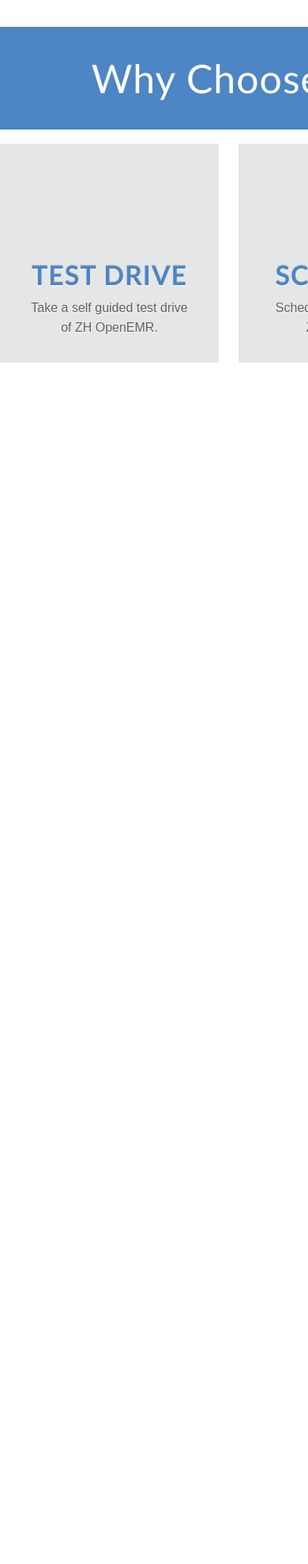
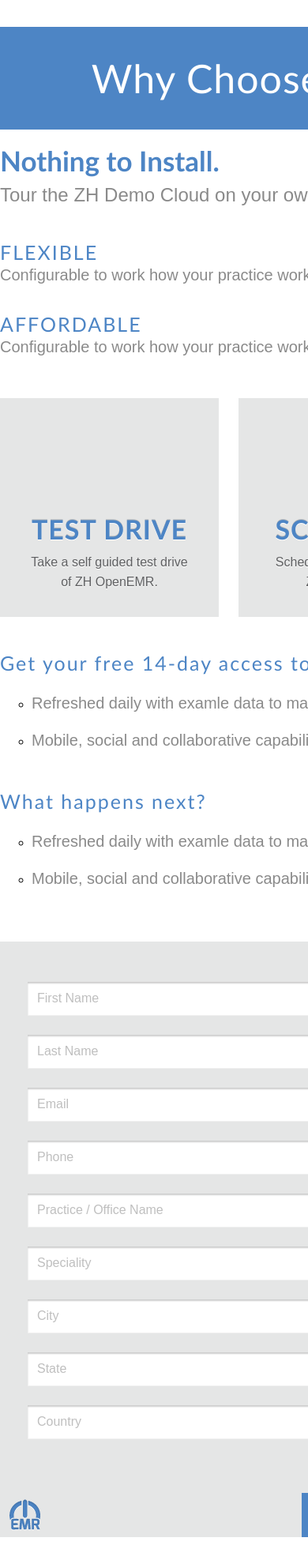
Before and after one commit to codyevans/ZH-Healthcare, a plain HTML site: page index.html in a window 390 px wide. Shown: the top 1980 px of the page at 79% size. Before the commit the page ends 844 px from the top, so only its background shows below. Drawn offline with Linux system fonts and the light colour scheme.

Commit message:
final v1

```diff
--- a/index.html
+++ b/index.html
@@ -14,21 +14,49 @@
 			<h1>Why Choose ZH OpenEMR?</h1>
 		</div>
 
+
 		<br> <!-- temporary seperation on content -->
+
+
+		<!-- sub headline -->
+		<div class="sub-headline">
+			<h2>Nothing to Install.</h2>
+			<p>Tour the ZH Demo Cloud on your own.</p>
+		</div>
+
+
+		<br> <!-- temporary seperation on content -->
+
+
+		<!-- points list -->
+		<ul class="points">
+			<li>
+				<h3>Flexible</h3>
+				<p>Configurable to work how your practice works.</p>
+			</li>
+			<li>
+				<h3>Affordable</h3>
+				<p>Configurable to work how your practice works.</p>
+			</li>
+		</ul>
+
+
+		<br> <!-- temporary seperation on content -->
+
 
 		<!-- icon modules -->
 		<div class="module-wrap">
 
 			<a href="#" class="module drive">
 				<!-- <img src="icons/images/icons_09.png"> -->
-				<h3>Test Drive</h3>
+				<h4>Test Drive</h4>
 				<p>
 					Take a self guided test drive of ZH OpenEMR.
 				</p>
 			</a>
 
 			<a href="#" class="module schedule">
-				<h3>Schedule</h3>
+				<h4>Schedule</h4>
 				<p>
 					Schedule a guided tour of ZH OpenEMR.
 				</p>
@@ -36,7 +64,7 @@
 
 
 			<a href="#" class="module download">
-				<h3>Download</h3>
+				<h4>Download</h4>
 				<p>
 					Download the community version of OpenEMR.
 				</p>
@@ -45,7 +73,92 @@
 		</div>
 
 
+		<br> <!-- temporary seperation on content -->
+
+
+		<!-- bulleted points list -->
+		<ul class="bullet-points">
+			<li>
+				<h3>Get your free 14-day access to our ZH Demo Cloud ...</h3>
+				<ul>
+					<li>
+						<p>Refreshed daily with examle data to make it easy for you to use.</p>
+					</li>
+					<li>
+						<p>Mobile, social and collaborative capabilities already enabled!</p>
+					</li>
+				</ul>
+			</li>
+			<li>
+				<h3>What happens next?</h3>
+				<ul>
+					<li>
+						<p>Refreshed daily with examle data to make it easy for you to use.</p>
+					</li>
+					<li>
+						<p>Mobile, social and collaborative capabilities already enabled!</p>
+					</li>
+				</ul>
+			</li>
+		</ul>
+
+		<br> <!-- temporary seperation on content -->
+
+		<!-- the form -->
+		<form>
+			<p>
+				<label></label>
+				<input type="text" placeholder="First Name">
+			</p>
+
+			<p>
+				<label></label>
+				<input type="text" placeholder="Last Name">
+			</p>
+
+			<p>
+				<label></label>
+				<input type="text" placeholder="Email">
+			</p>
+
+			<P>
+				<label></label>
+				<input type="text" placeholder="Phone">
+			</P>
+
+			<P>
+				<label></label>
+				<input type="text" placeholder="Practice / Office Name">
+			</P>
+
+			<P>
+				<label></label>
+				<input type="text" placeholder="Speciality">
+			</P>
+
+			<P>
+				<label></label>
+				<input type="text" placeholder="City">
+			</P>
+
+			<P>
+				<label></label>
+				<input type="text" placeholder="State">
+			</P>
+
+			<P>
+				<label></label>
+				<input type="text" placeholder="Country">
+			</P>
+
+			<input type="submit" value="Register">
+			<div class="icon"></div>
+		</form>
+
+
 	</div> <!-- /container -->
+
+	<br> <!-- temporary seperation on content -->
 
 </body>
 </html>
--- a/style.css
+++ b/style.css
@@ -11,10 +11,15 @@
 *	gray: #e5e6e6
 *	red: #b32017
 *
+*	p: #8a8a8a
 *	icon p: #5f6062
 */
 
 /* ---------------- Page Bootstrap --------------------- */
+
+body {
+	font-family: Arial, sans-serif;
+}
 
 .container {
 	width: 880px;
@@ -38,6 +43,90 @@
 		line-height: 130px;
 		color: #fff;
 	}
+
+/* ---------------- Sub Headline ---------------------- */
+
+.sub-headline {
+
+}
+
+.sub-headline > h2 {
+	font-family: Trebuchet MS, sans-serif;
+	font-size: 35px;
+	color: #4d85c5;
+	margin: 0px 0px 9px 0px;
+}
+
+.sub-headline > p {
+	font-size: 24px;
+	color: #8a8a8a;
+	margin: 0px
+}
+
+/* ---------------- point lists ---------------------- */
+
+ul.points {
+	list-style: none;
+	margin: 0px;
+	padding: 0px;
+}
+
+ul.points li {
+	margin-bottom: 35px;
+}
+
+ul.points li h3 {
+	font-family: Trebuchet MS, sans-serif;
+	text-transform: uppercase;
+	font-weight: normal;
+	font-size: 25px;
+	color: #4d85c5;
+	letter-spacing: 2px;
+	margin-bottom: 3px;
+}
+
+ul.points li p {
+	font-size: 20px;
+	color: #8a8a8a;
+	margin: 0px
+}
+
+/* ---------------- bulleted point lists ---------------------- */
+
+ul.bullet-points {
+	list-style: none;
+	margin: 0px;
+	padding: 0px;
+}
+
+ul.bullet-points li {
+	margin-bottom: 50px;
+}
+
+ul.bullet-points li h3 {
+	font-family: Trebuchet MS, sans-serif;
+	font-weight: normal;
+	font-size: 25px;
+	color: #4d85c5;
+	letter-spacing: 2px;
+	margin-bottom: 3px;
+}
+
+ul.bullet-points ul {
+	list-style-type: circle;
+	list-style-color: #4d85c5;
+	margin-top: 25px;
+}
+
+ul.bullet-points ul li {
+	margin-bottom: 24px;
+}
+
+ul.bullet-points ul li p {
+	font-size: 20px;
+	color: #8a8a8a;
+	margin: 0px
+}
 
 /* ---------------- Icon Modules ------------------------ */
 
@@ -99,7 +188,7 @@
 
 		/* module fonts */
 
-		a.module > h3 {
+		a.module > h4 {
 			font-family: Trebuchet MS, sans-serif;
 			text-transform: uppercase;
 			font-size: 34px;
@@ -110,7 +199,7 @@
 			margin: 145px 0px 9px 0px;
 		}
 
-		a.module:hover > h3 {
+		a.module:hover > h4 {
 			color: #FFF;
 			text-shadow: none;
 		}
@@ -129,3 +218,71 @@
 			color: #fff;
 			text-shadow: none;
 		}
+
+/* ---------------- form ---------------------------------------- */
+
+form {
+	background: #e5e6e6;
+	padding: 35px;
+	padding-bottom: 100px;
+	width: 505px;
+	position: relative;
+}
+
+form > p {
+	margin-bottom: 25px;
+}
+
+input[type="text"] {
+	width: 500px;
+	height: 42px;
+	border: none;
+	box-shadow: inset 0px 2px 2px rgba(0,0,0,0.2), 0px 1px 0px rgba(255,255,255,0.4);
+}
+
+input[type="submit"] {
+	width: 193px;
+	height: 56px;
+	background: #4d85c5;
+	color: #fff;
+	border: none;
+	font-size: 25px;
+	font-family: Trebuchet MS, sans-serif;
+	letter-spacing: 1px;
+	position: absolute;
+	bottom: 0px;
+	right: 0px;
+}
+
+.icon {
+	background: url(icons/blueEmr-icon.png) no-repeat 0 0;
+	width: 40px;
+	height: 40px;
+	position: absolute;
+	bottom: 8px;
+	left: 12px;
+}
+
+::-webkit-input-placeholder {
+   color: #bfbfbf;
+   font-size: 16px;
+   padding-left: 10px;
+}
+
+:-moz-placeholder { /* Firefox 18- */
+   color: #bfbfbf;
+   font-size: 16px;
+   padding-left: 10px;
+}
+
+::-moz-placeholder {  /* Firefox 19+ */
+   color: #bfbfbf;
+   font-size: 16px;
+   padding-left: 10px;
+}
+
+:-ms-input-placeholder {
+   color: #bfbfbf;
+   font-size: 16px;
+   padding-left: 10px;
+}
```
Also changed, not shown: icons/blueEmr-icon.png (added).
